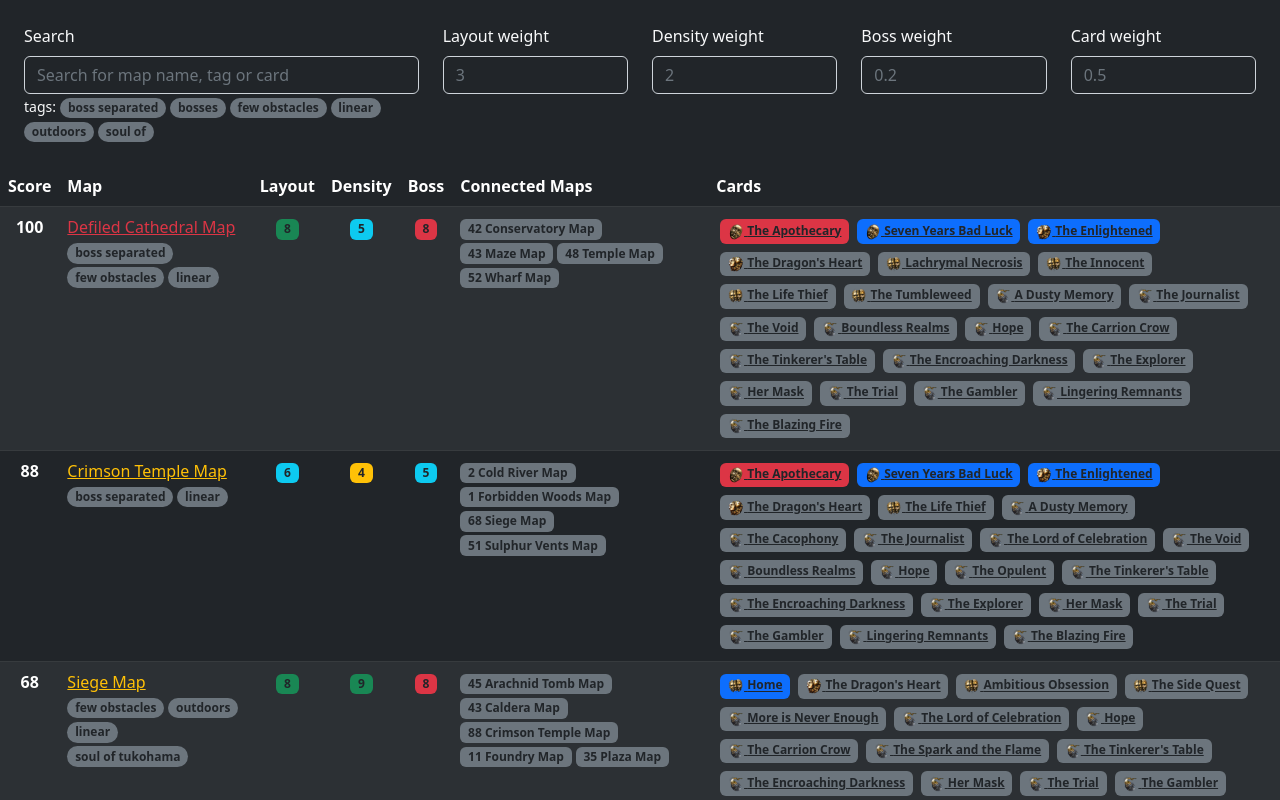
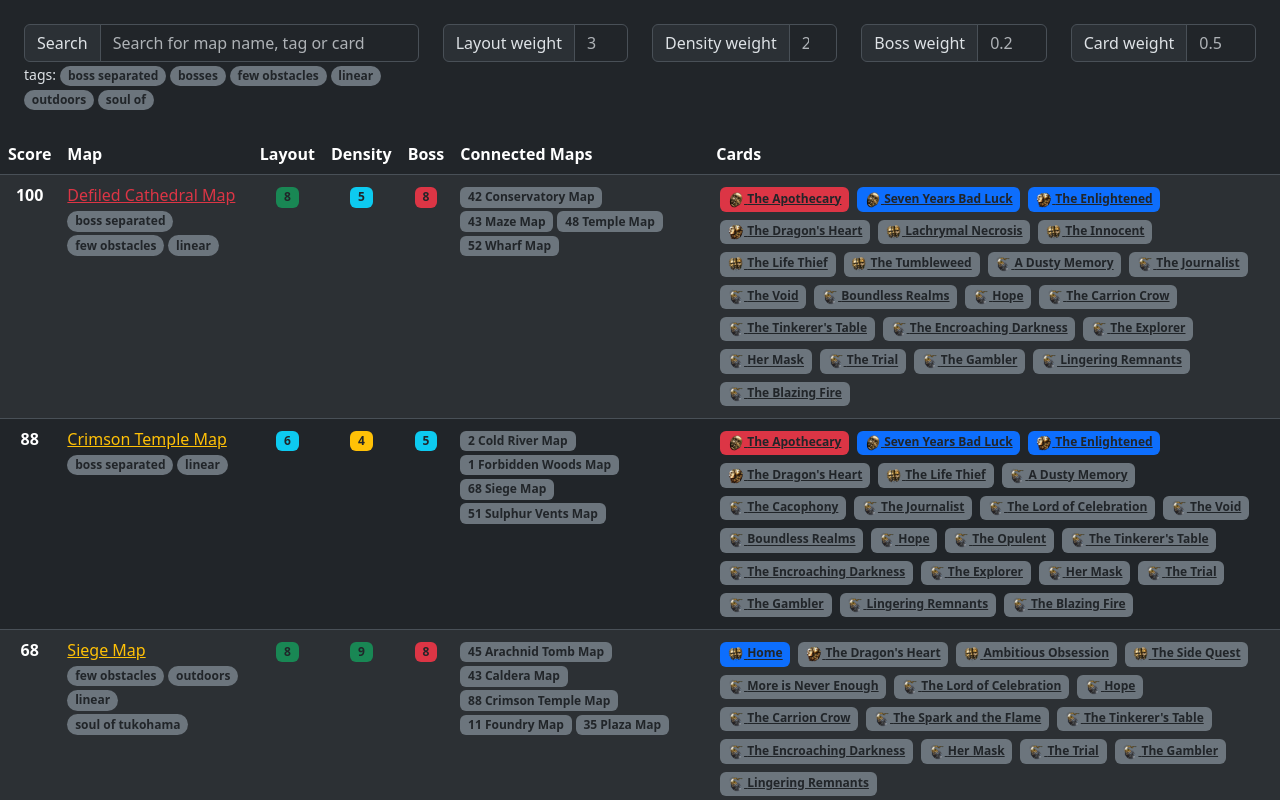
Before and after one commit to deathbeam/maps-of-exile, a React (Create React App) app in the folder site/: page / in a window 1280 px wide. Shown: the top 800 px of the page. Built offline with nearby package versions, Linux system fonts and the light colour scheme.

Commit message:
Switch properly to bootstrap dark theme and improve header
Signed-off-by: Tomas Slusny <slusnucky@gmail.com>

```diff
--- a/site/package.json
+++ b/site/package.json
@@ -4,7 +4,7 @@
   "private": true,
   "homepage": "https://deathbeam.github.io/poe-tools",
   "dependencies": {
-    "bootstrap": "^5.2.3",
+    "bootstrap": "5.3.0-alpha3",
     "lodash.debounce": "^4.0.8",
     "react": "^18.2.0",
     "react-dom": "^18.2.0",
--- a/site/public/index.html
+++ b/site/public/index.html
@@ -1,5 +1,5 @@
 <!DOCTYPE html>
-<html lang="en" data-bs-theme="dark" class="bg-dark">
+<html lang="en" data-bs-theme="dark">
   <head>
     <meta charset="utf-8" />
     <link rel="icon" href="%PUBLIC_URL%/favicon.png" />
--- a/site/src/App.js
+++ b/site/src/App.js
@@ -113,7 +113,7 @@ const MapBoss = ({ boss }) => {
     return <span className="tooltip-tag tooltip-tag-right">
       <span className="tooltip-tag-text">
         <p>
-          {boss.names.map(b => <span className="badge text-dark bg-info me-1"><b>{b}</b></span>)}
+          {boss.names.map(b => <span className="badge bg-info me-1"><b>{b}</b></span>)}
         </p>
         {boss.notes}
       </span>
@@ -256,34 +256,44 @@ function App() {
   const ratedMaps = useMemo(() => mapAndRateMaps(preparedMaps, layoutInput, densityInput, bossInput, cardInput), [layoutInput, densityInput, bossInput, cardInput])
 
   return (
-    <div className="bg-dark">
+    <>
       <Loader loading={loading}/>
       <div className="container-fluid p-4">
         <div className="row">
           <div className="col col-4">
-            <label className="form-label text-light">Search</label>
-            <input className="form-control bg-dark text-light" type="search" placeholder="Search for map name, tag or card" onChange={setSearchInput}/>
-            <span className="text-light small">tags:</span> <MapTags tags={possibleTags}/>
+            <div className="input-group">
+              <div className="input-group-text">Search</div>
+              <input className="form-control" type="search" placeholder="Search for map name, tag or card" onChange={setSearchInput}/>
+            </div>
+            <span className="small">tags:</span> <MapTags tags={possibleTags}/>
           </div>
           <div className="col">
-            <label className="form-label text-light">Layout weight</label>
-            <input className="form-control bg-dark text-light" type="number" placeholder={layoutInput} onChange={setLayoutInput}/>
+            <div className="input-group">
+              <div className="input-group-text">Layout weight</div>
+              <input className="form-control" type="number" placeholder={layoutInput} onChange={setLayoutInput}/>
+            </div>
           </div>
           <div className="col">
-            <label className="form-label text-light">Density weight</label>
-            <input className="form-control bg-dark text-light" type="number" placeholder={densityInput} onChange={setDensityInput}/>
+            <div className="input-group">
+              <div className="input-group-text">Density weight</div>
+              <input className="form-control" type="number" placeholder={densityInput} onChange={setDensityInput}/>
+            </div>
           </div>
           <div className="col">
-            <label className="form-label text-light">Boss weight</label>
-            <input className="form-control bg-dark text-light" type="number" placeholder={bossInput} onChange={setBossInput}/>
+            <div className="input-group">
+              <div className="input-group-text">Boss weight</div>
+              <input className="form-control" type="number" placeholder={bossInput} onChange={setBossInput}/>
+            </div>
           </div>
           <div className="col">
-            <label className="form-label text-light">Card weight</label>
-            <input className="form-control bg-dark text-light" type="number" placeholder={cardInput} onChange={setCardInput}/>
+            <div className="input-group">
+              <div className="input-group-text">Card weight</div>
+              <input className="form-control" type="number" placeholder={cardInput} onChange={setCardInput}/>
+            </div>
           </div>
         </div>
       </div>
-      <table className="table table-dark table-striped mb-0">
+      <table className="table table-striped mb-0">
         <thead>
         <tr>
           <th scope="col">
@@ -348,10 +358,10 @@ function App() {
         )}
         </tbody>
       </table>
-      <div className="container-fluid p-4 text-light text-end">
+      <div className="container-fluid p-4 text-end">
         Contribute on <a href="https://github.com/deathbeam/poe-tools" target="_blank" rel="noreferrer">GitHub</a>
       </div>
-    </div>
+    </>
   );
 }
 
```
Also changed, not shown: 1 other file (tests, documents, lock files or other folders).
